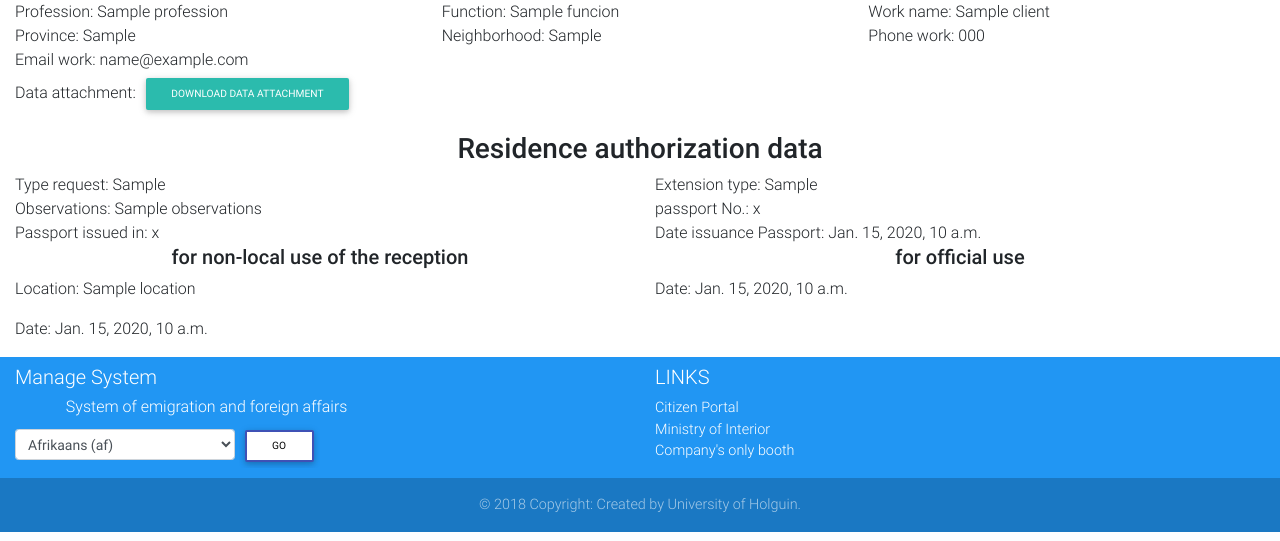
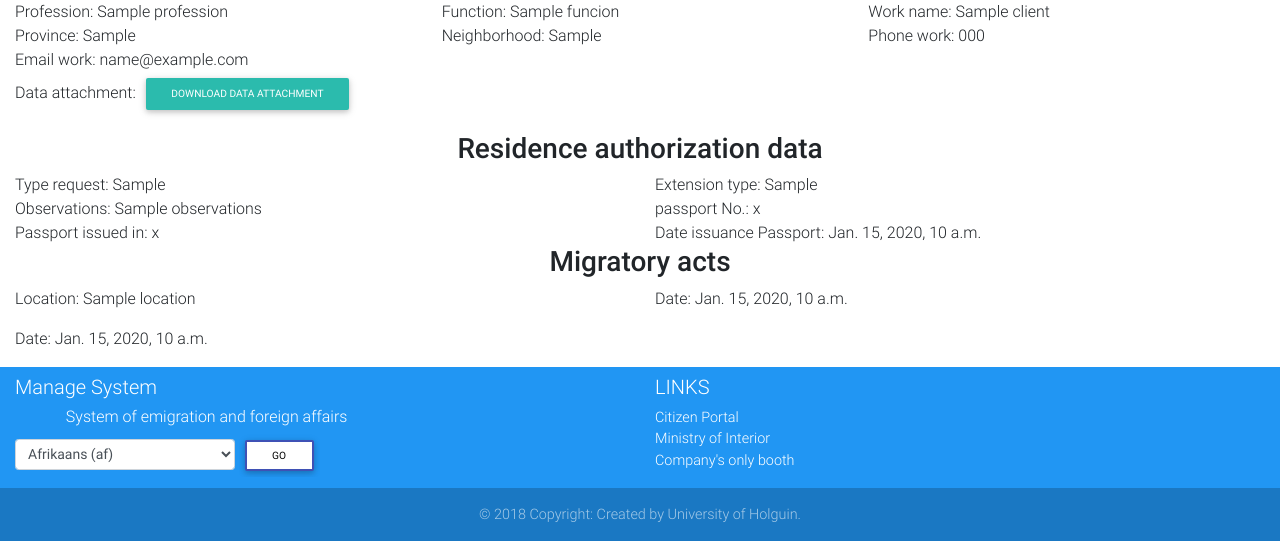
Before and after one commit to ragnarok22/smehla, a Django app: template services/templates/services/residenceauthorization_detail.html in a window 1280 px wide. Shown: the part 651-1192 px from the top of the page. Run offline with Django 3.2, Linux system fonts and the light colour scheme; the template is opened without the code that fills it: most values are stand-ins (such as "Sample title", 1, 10 or a date in 2020); grey boxes marked "Sample" are stand-in pictures; some libraries are stand-ins or nearby versions.

Commit message:
cambiando mensajes a historicos migratorios en la autorizacion de residencia

```diff
--- a/services/templates/services/residenceauthorization_detail.html
+++ b/services/templates/services/residenceauthorization_detail.html
@@ -34,13 +34,14 @@
             </div>
         </div>
         <div class="row">
+            <div class="col-12">
+                <h3 class="h3 text-center">{% trans 'Migratory acts' %}</h3>
+            </div>
             <div class="col-6">
-                <h5 class="h5 text-center">for non-local use of the reception</h5>
                 <p>{% trans 'Location' %}: {{ residenceauthorization.location }}</p>
                 <p>{% trans 'Date' %}: {{ residenceauthorization.date }}</p>
             </div>
             <div class="col-6">
-                <h5 class="h5 text-center">for official use</h5>
                 <p>{% trans 'Date' %}: {{ residenceauthorization.date_official_use }}</p>
             </div>
         </div>
```
